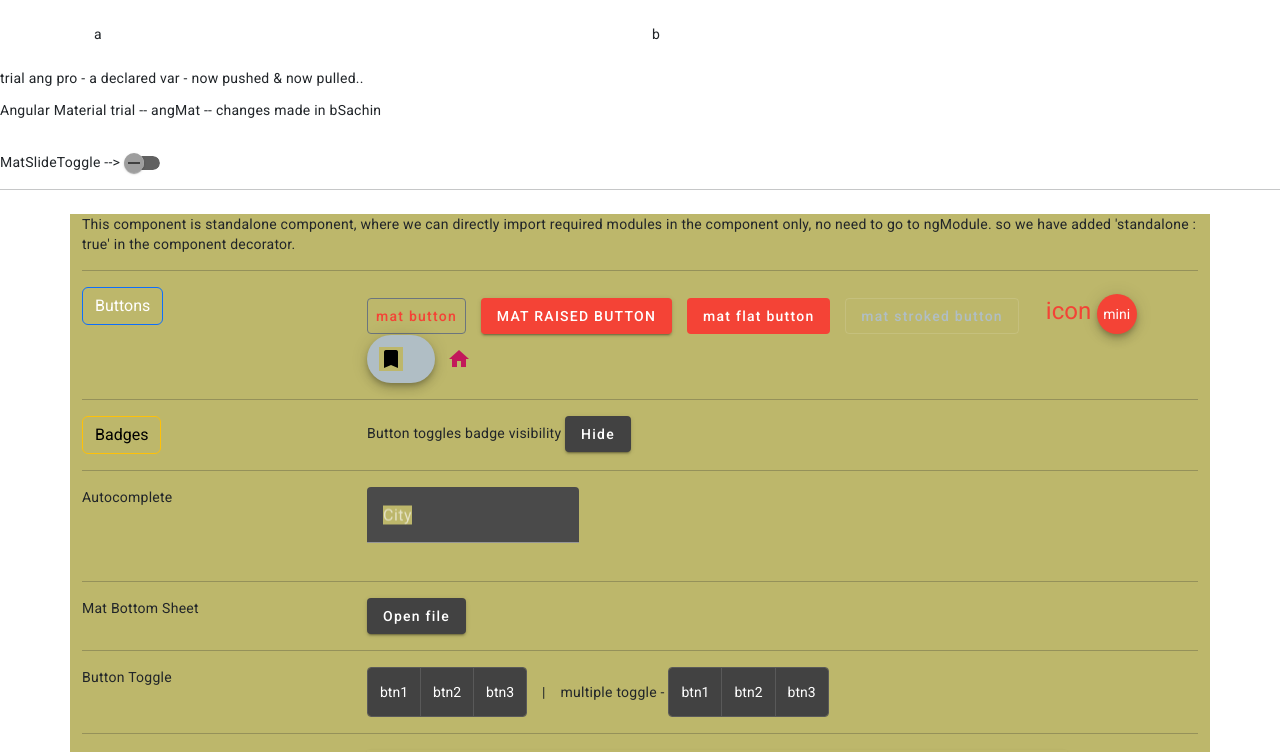
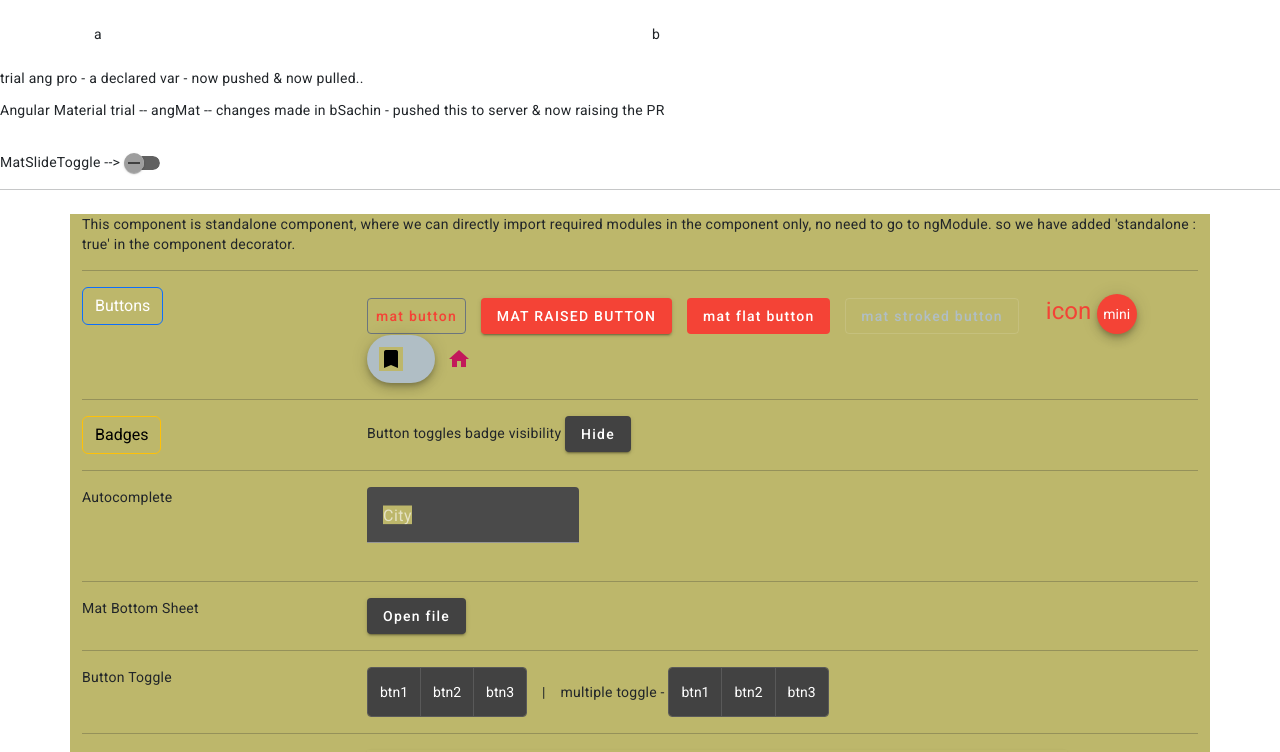
Before and after one commit to Sachinoswal73/trialAng, an Angular app: page / in a window 1280 px wide. Shown: the top 752 px of the page. Built offline with nearby package versions, Linux system fonts and the light colour scheme.

Commit message:
Update app.component.html

```diff
--- a/src/app/app.component.html
+++ b/src/app/app.component.html
@@ -8,7 +8,7 @@
 
 <p> trial ang pro - {{ decVar }} - now pushed & now pulled..</p>
 
-<p>Angular Material trial -- angMat -- changes made in bSachin </p>
+<p>Angular Material trial -- angMat -- changes made in bSachin - pushed this to server & now raising the PR </p>
 
 <br>
 
```
